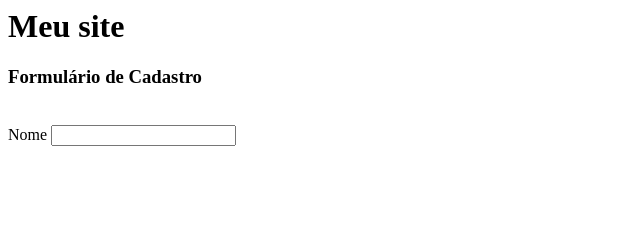
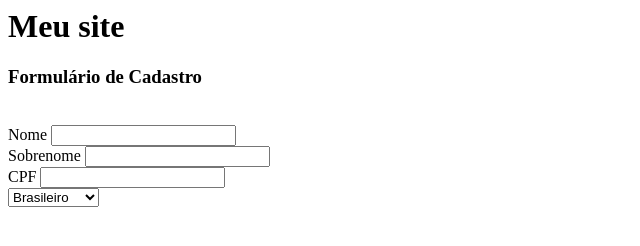
Before and after one commit to SamuelMSD/meusite, a plain HTML site: page index.html in a window 1280 px wide. Shown: the whole page, without its empty margins (0-640 px from the left). Drawn offline with Linux system fonts and the light colour scheme.

Commit message:
Update index.html

```diff
--- a/index.html
+++ b/index.html
@@ -13,10 +13,26 @@
     </h3>
     </br>
     <form>
-      <label>
+      <label for "nome">
         Nome
       </label>
-      <input type="text">
+      <input id="nome" type="text">
+      </br>
+      <label for "sobrenome">
+        Sobrenome
+      </label>
+      <input id="sobrenome" type="text">
+      </br>
+      <label for "cpf">
+        CPF
+      </label>
+      <input id="cpf" type="text">
+      </br>
+      <label for ="Nacionalidade">
+      <select id="nacionalidade">
+        <option value="brasileiro">Brasileiro</option>
+        <option value="estrangeiro">Estrangeiro</option>
+        </select>
     </form>
   </body>
 </html>
```
